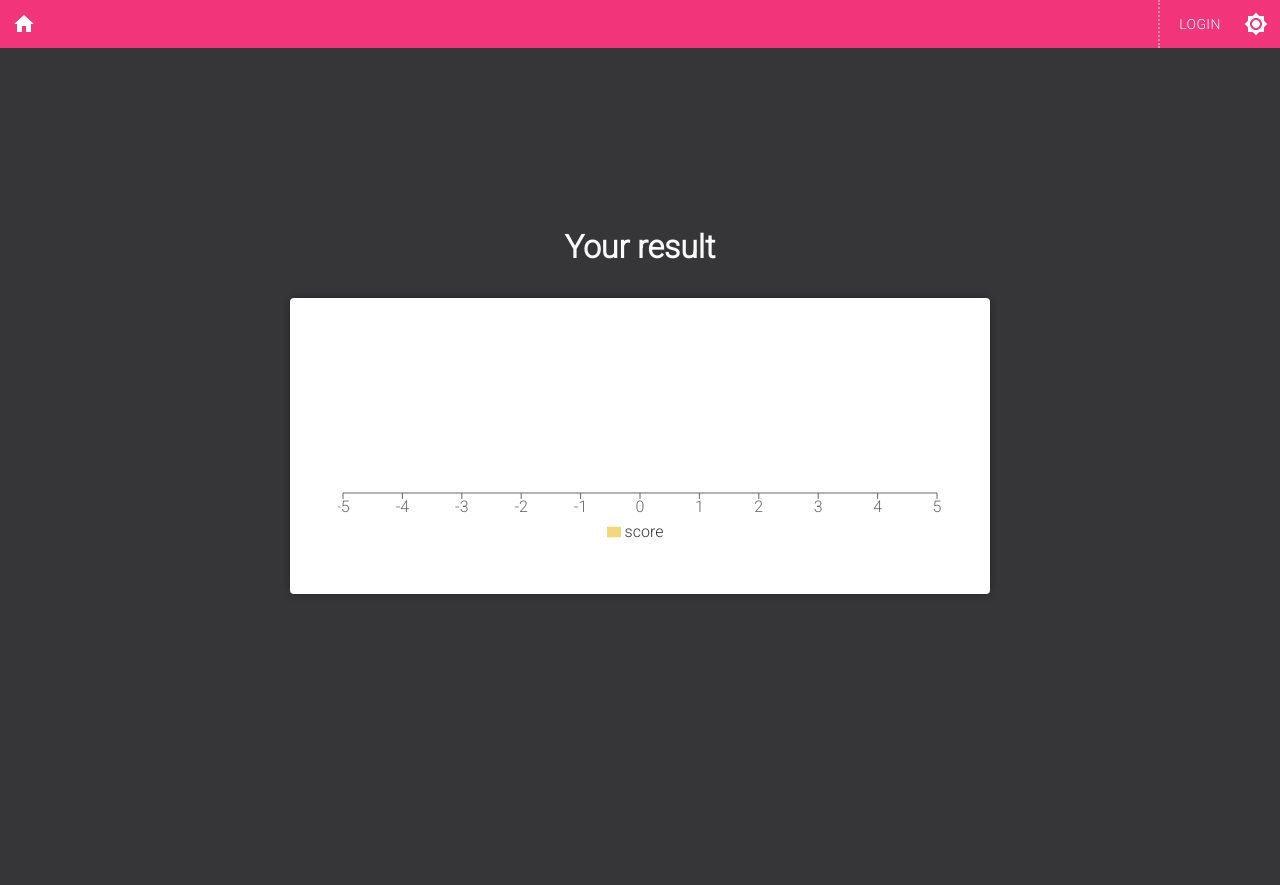
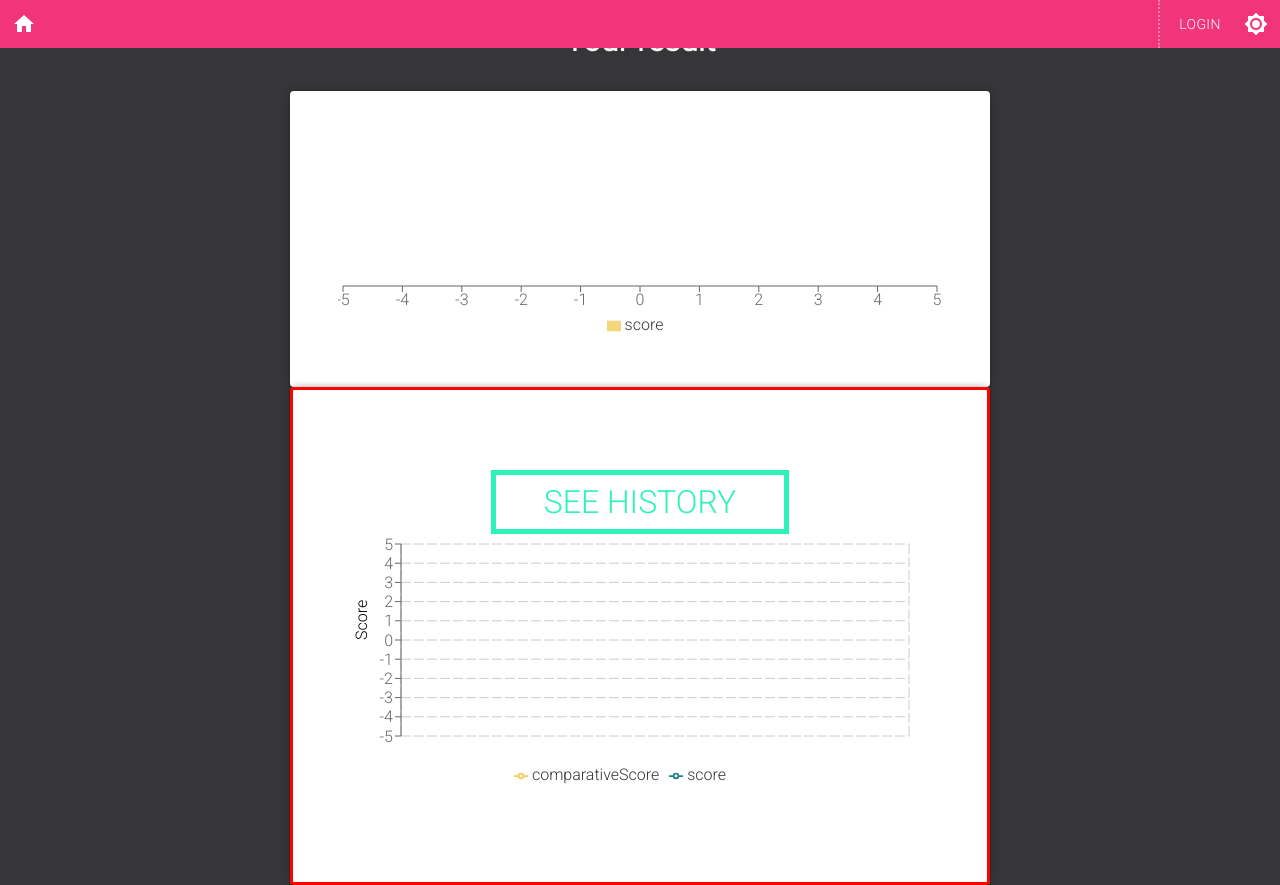
Before and after one commit to nmegrant/daily-check-in-frontend, a React (Create React App) app: page /results in a window 1280 px wide. Before the commit the page ends 800 px from the top, so only its background shows below. Built offline with nearby package versions, Linux system fonts and the light colour scheme; a web font is replaced by a local one.

Commit message:
styling history on result page

```diff
--- a/src/components/Themes.js
+++ b/src/components/Themes.js
@@ -1,6 +1,6 @@
 export const lightTheme = {
-  body: '#F2E96B',
-  // body: '#FAFAFA',
+  // body: '#F2E96B',
+  body: '#FAFAFA',
   text: '#363537',
 }
 export const darkTheme = {
--- a/src/components/graph.js
+++ b/src/components/graph.js
@@ -37,6 +37,8 @@ const breakRGBstring = (RGB) => (
 const lerp = ( x,  in_min,  in_max,  out_min,  out_max) => (
   (x - in_min) * (out_max - out_min) / (in_max - in_min) + out_min
 )
+
+console.log(lerp(3, -5, 5, 0, 255)) // 10
 
 const interpolateColor = (fromRGB, toRGB, x) => {
   x = Math.abs(x);
--- a/src/pages/ResultsPage.js
+++ b/src/pages/ResultsPage.js
@@ -37,7 +37,7 @@ export default function ResultsPage() {
           ticks={[-5, -4, -3, -2, -1, 0, 1, 2, 3, 4, 5]}
         />
       </Wrapper>
-      {history.length ? (
+      {/* {history.length ? ( */}
         <HistoryWrapper>
           <Button onClick={getHistory} style={{marginTop: '2rem'}}>
             See History
@@ -57,7 +57,7 @@ export default function ResultsPage() {
             y_ticks={[-5, -4, -3, -2, -1, 0, 1, 2, 3, 4, 5]}
           />
         </HistoryWrapper>
-      ) : null}
+      {/* ) : null} */}
     </>
   );
 }
```
